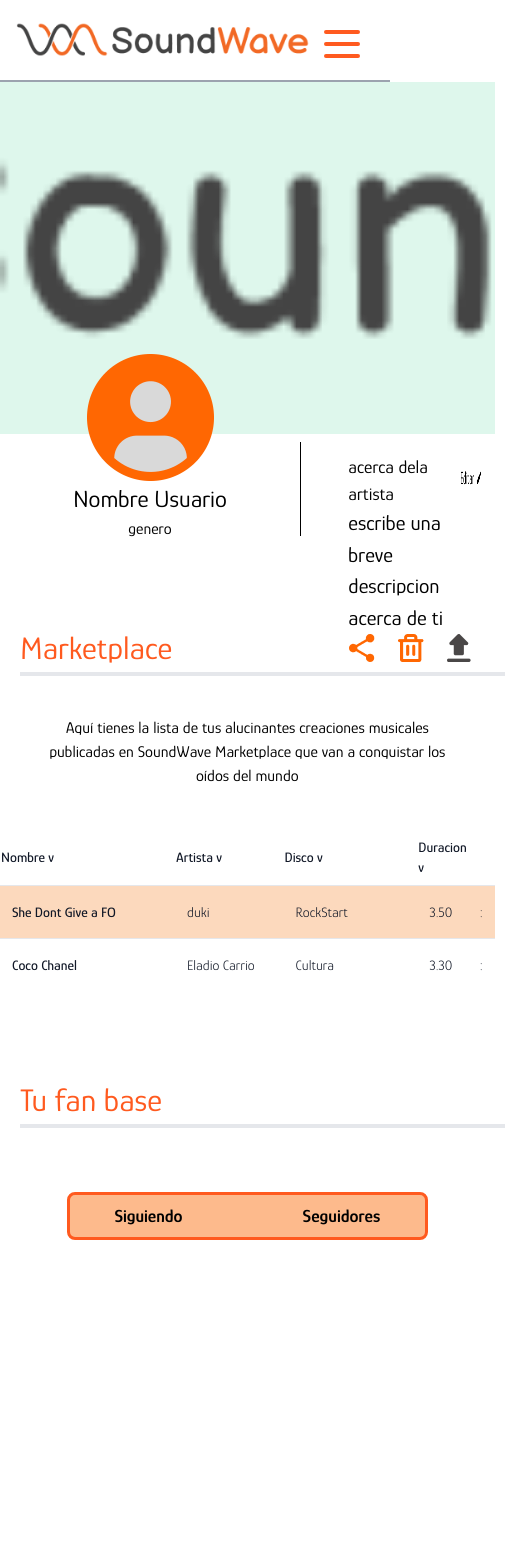
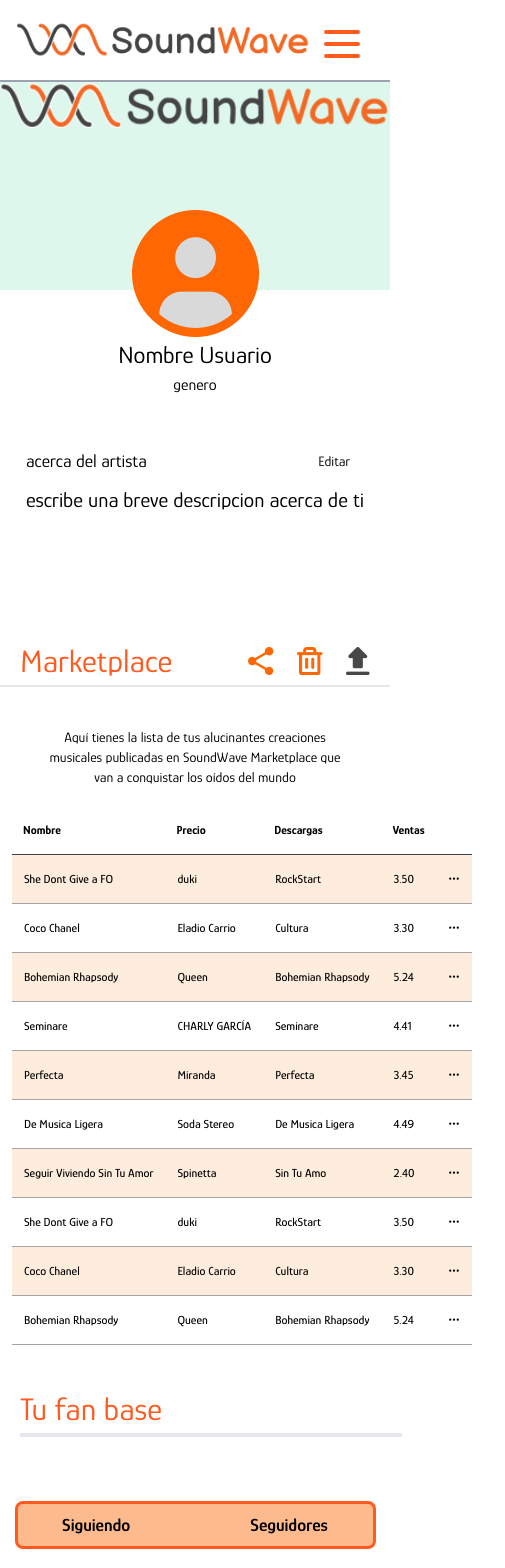
Before and after one commit to riujun/Sound, a Next.js app in the folder apps/client/: page /Perfilartist in a window 390 px wide. Shown: the top 1568 px of the page, 505 px wide, since content can reach past the window. Built offline with nearby package versions, Linux system fonts and the light colour scheme.

Commit message:
feat(tailwindcss): :art: responsive

```diff
--- a/apps/client/src/app/Perfilartist/page.tsx
+++ b/apps/client/src/app/Perfilartist/page.tsx
@@ -12,7 +12,7 @@
       <HeaderGlobal />
       <div className="flex ">
         <Menu />
-        <div>
+        <div className="w-full">
           <Perfiluser />
           <Markedplace />
           <Tufanbace />
--- a/apps/client/src/app/components/Mydata/Midata.tsx
+++ b/apps/client/src/app/components/Mydata/Midata.tsx
@@ -1,22 +1,26 @@
+/* eslint-disable prettier/prettier */
 import Image from 'next/image';
 import React from 'react';
 
 import mp from '@/app/assets/pagos/Mercado Pago.png';
 import paypal from '@/app/assets/pagos/Pay Pal.png';
+
+import { ButtonCuatro } from '../mobile/buttons/Button_cuatro';
+import { ButtonTres } from '../mobile/buttons/Button_tres';
 export default function Midata() {
   return (
-    <div className=" mb-20 w-screen">
+    <div className=" mb-20 w-full">
       <h2 className="ml-7  mt-10 text-[32px] font-medium leading-normal text-orange-500">
         Mis datos
       </h2>
-      <section className=" mt-10 flex w-[100%] flex-col items-center justify-center ">
-        <div>
-          <div className="flex justify-between">
+      <section className=" mt-10 flex w-[100%] flex-col items-center justify-center  ">
+        <div className="">
+          <div className="flex w-full justify-between px-5">
             <h3 className="text-2xl font-semibold leading-normal text-black">Información básica</h3>
             <div className="text-center text-lg font-normal leading-[48px] text-black">Editar</div>
           </div>
-          <div className="h-[0px] w-[746px] border border-black"></div>
-          <section className="flex items-center justify-evenly">
+          <div className="h-[0px]  w-[100%] border border-gray-400 "></div>
+          <section className="flex flex-col items-center md:flex-row md:justify-evenly">
             <div className="mx-14 my-10 ">
               <div className="text-[21px] font-medium leading-normal text-black">
                 Foto de perfil
@@ -39,7 +43,7 @@
                   className="mr-20 w-[40%] border-none"
                 />
               </div>
-              <div className="h-[0px] w-[539px] border border-black"></div>
+              <div className="h-[0px] w-[100%] border border-black"></div>
               <div className="flex justify-between">
                 <div className="py-2 text-xl font-medium leading-normal text-black">
                   Fecha de nacimiento
@@ -50,7 +54,7 @@
                   className="mr-20 w-[40%] border-none"
                 />
               </div>
-              <div className="h-[0px] w-[539px] border border-black"></div>
+              <div className="h-[0px] w-[100%] border border-black"></div>
               <div className="flex justify-between">
                 <div className="py-2 text-xl font-medium leading-normal text-black">
                   Correo electrónico
@@ -61,7 +65,7 @@
                   className="mr-20 w-[40%] border-none"
                 />
               </div>
-              <div className="h-[0px] w-[539px] border border-black"></div>
+              <div className="h-[0px] w-[100%] border border-black"></div>
               <div className="flex justify-between">
                 <div className="py-2 text-xl font-medium leading-normal text-black">Contraseña</div>
                 <input
@@ -70,14 +74,14 @@
                   className="mr-20 w-[40%] border-none"
                 />
               </div>
-              <div className="h-[0px] w-[539px] border border-black"></div>
+              <div className="h-[0px] w-[100%] border border-black"></div>
             </div>
           </section>
-          <h2 className="w-[165px] text-2xl font-semibold leading-normal text-black">
+          <h2 className=" pl-5 text-2xl font-semibold leading-normal text-black ">
             Método de cobro
           </h2>
-          <div className="h-[0px] w-[745px] border border-black"></div>
-          <p className="mt-3 w-[746px] text-[21px] font-medium leading-normal text-black">
+          <div className=" mt-2 h-[0px] w-[100%] border border-gray-400 "></div>
+          <p className="mt-3 w-full pl-5 text-[21px] font-medium leading-normal text-black">
             Configura tu método de cobro. Una vez que esté configurado, podrás recibir los pagos por
             tus ventas.
           </p>
@@ -93,11 +97,11 @@
               </div>
             </div>
           </section>
-          <h2 className="w-[225px] text-2xl font-semibold leading-normal text-black">
+          <h2 className=" pl-5 text-2xl font-semibold leading-normal text-black">
             Información del artista
           </h2>
-          <div className="h-[0px] w-[746px] border border-black"></div>
-          <div className="my-5">
+          <div className="mt-2  h-[0px] w-[100%] border  border-gray-400"></div>
+          <div className="my-5 pl-5">
             <input
               type="text"
               name=""
@@ -106,16 +110,17 @@
               id=""
             />
           </div>
-          <div className="my-5">
+          <div className="my-5 pl-5">
             <input
               type="text"
               name=""
-              className="rounded border border-neutral-400 pb-[20%] pr-[80%] "
-              placeholder="Escribe el género musical"
+              className="w-[90%] rounded border border-neutral-400 pb-[20%]"
+              placeholder="Escribe una breve descripción acerca del artista"
               id=""
             />
           </div>
-          <div className="mt-10 flex justify-end  gap-5">
+          <div className="hidden  md:block">
+            <div className="mt-10 flex  justify-end gap-5 pr-5 ">
               <div className="inline-flex h-12 w-[141px] items-center justify-center gap-2.5 border border-orange-500 p-4">
                 <div className="shrink grow basis-0 text-center text-base font-semibold uppercase leading-none text-black">
                   Cancelar
@@ -128,6 +133,13 @@
               </div>
             </div>
           </div>
+          <div>
+            <div className="flex flex-col items-center justify-center gap-5">
+              <ButtonCuatro>Guardar cambios</ButtonCuatro>
+              <ButtonTres>Cancelar</ButtonTres>
+            </div>
+          </div>
+        </div>
       </section>
     </div>
   );
--- a/apps/client/src/app/components/Tufanbase/Tufanbace.tsx
+++ b/apps/client/src/app/components/Tufanbase/Tufanbace.tsx
@@ -5,7 +5,7 @@
 
 export default function Tufanbace() {
   return (
-    <div>
+    <div className="mt-10">
       <div>
         <h2 className="pl-5 text-[32px] text-orange-500">Tu fan base</h2>
         <div className="border-greey-100 ml-5 flex  w-[98%]  items-center justify-center border-[2px] "></div>
--- a/apps/client/src/app/components/albun/AlbunDetails.tsx
+++ b/apps/client/src/app/components/albun/AlbunDetails.tsx
@@ -4,7 +4,10 @@
 import Image from 'next/image';
 import { useState } from 'react';
 import { FaPlay } from 'react-icons/fa';
+import { GoKebabHorizontal } from 'react-icons/go';
 import { IoIosPodium } from 'react-icons/io';
+
+import albun from '@/app/assets/landingpage/p.jpg';
 
 import { ButtonCreate } from '../Buttons/seccion/Button_Create';
 interface Song {
@@ -116,100 +119,78 @@
   };
   return (
     <div className="mt-20">
-      <section className="flex">
-        <div>
-          <Image
-            className="h-52 w-[206px] rounded-[2.94px]"
-            src="https://encrypted-tbn0.gstatic.com/images?q=tbn:ANd9GcRpvXGqhhMqb0cucakFq6m7QNh--cPvetEWmOxWi7CIKg&s"
-            alt="img"
-          />
+      <div className="px-5">
+        <section className="flex gap-5 ">
+          <div className="w-[206px] ">
+            <Image className="h-52 w-[206px]  rounded-[2.94px]" src={albun} alt="img" />
           </div>
-        <div>
+          <div className="w-[80%]">
             <h3 className="text-[32px] font-medium text-orange-500">Latidos de libertad</h3>
             <p>20</p>
-          <div className="h-[0px] w-[895px] border border-black"></div>
+            <div className="h-[0px] w-[90%] border border-black"></div>
             <p>Descargas</p>
             <p>5</p>
             <p>ventas</p>
             <p>100.00</p>
           </div>
         </section>
+      </div>
+
       <section className="mt-10">
         <section>
           {songs.length > 0 ? (
-            <div className="flex h-[400px] w-[100%] flex-col">
-              <div className="overflow-x-auto " style={{ maxHeight: '75%' }}>
-                <div className="inline-block w-full py-2 sm:px-6 lg:px-8">
-                  <div className="overflow-hidden">
-                    <table className="w-[100%]">
-                      <thead className="border-b bg-white">
-                        <tr>
-                          <th
-                            scope="col"
-                            className="pb-2 text-left text-sm font-medium text-gray-900"
-                          >
-                            Nombre v
+            <div className="flex w-full flex-col items-center justify-center px-3">
+              <div className="w-[100%]">
+                <div className=" w-full">
+                  <div className="">
+                    <table className="w-full ">
+                      <thead className="sticky top-0 border-b bg-white">
+                        <tr className="h-12 border-b border-zinc-700 text-left text-xs md:text-lg">
+                          <th scope="col" className="p-[11px] ">
+                            Nombre
                           </th>
-                          <th
-                            scope="col"
-                            className="pb-2 text-left text-sm font-medium text-gray-900"
-                          >
-                            Artista v
+                          <th scope="col" className="p-[11px]">
+                            Precio
                           </th>
-                          <th
-                            scope="col"
-                            className="pb-2 text-left text-sm font-medium text-gray-900 "
-                          >
-                            Disco v
+                          <th scope="col" className="p-[11px]">
+                            Descargas
                           </th>
-                          <th
-                            scope="col"
-                            className="pb-2 text-left text-sm font-medium text-gray-900"
-                          >
-                            Duracion v
+                          <th scope="col" className="p-[11px]">
+                            Ventas
                           </th>
-                          <th
-                            scope="col"
-                            className="pb-2 text-left text-sm font-medium text-gray-900"
-                          ></th>
+                          <th scope="col" className="p-[11px]"></th>
                         </tr>
                       </thead>
                       <tbody>
                         {songs.map((song, index) => (
                           <tr
                             key={index}
-                            className={`border-b ${colors[index % colors.length]}`}
+                            className={`whitespace-nowrap border-b border-neutral-400 text-sm font-medium ${
+                              colors[index % colors.length]
+                            } text-xs md:text-lg`}
                             onClick={() => {
                               handleSongSelect(index);
                             }}
                           >
-                            <td className="whitespace-nowrap px-3 py-4 text-sm font-medium text-gray-900">
+                            <td className="px-3 py-4 ">
                               <div className="flex items-center gap-1">
                                 {selectedSongIndex === index && (
-                                  <td className="whitespace-nowrap  text-[8px] text-gray-900">
+                                  <td className="text-[8px]">
                                     <FaPlay />
                                   </td>
                                 )}
                                 <div>{song.title}</div>
                                 {selectedSongIndex === index && (
-                                  <td className="whitespace-nowrap  text-[15px] text-gray-900">
+                                  <td className="text-[15px]">
                                     <IoIosPodium />
                                   </td>
                                 )}
                               </div>
                             </td>
-                            <td className="whitespace-nowrap px-3 py-4 text-sm font-light text-gray-900">
-                              {song.artista}
-                            </td>
-                            <td className="whitespace-nowrap px-3 py-4 text-sm font-light text-gray-900">
-                              {song.disco}
-                            </td>
-                            <td className="whitespace-nowrap px-3 py-4 text-sm font-light text-gray-900">
-                              {song.duracion}
-                            </td>
-                            <td className="whitespace-nowrap px-3 py-4 text-sm font-light text-gray-900">
-                              :
-                            </td>
+                            <td className="px-3 py-4">{song.artista}</td>
+                            <td className="px-3 py-4">{song.disco}</td>
+                            <td className="px-3 py-4">{song.duracion}</td>
+                            <td className="px-3 py-4">{<GoKebabHorizontal />}</td>
                           </tr>
                         ))}
                       </tbody>
--- a/apps/client/src/app/components/markedplace/Markedplace.tsx
+++ b/apps/client/src/app/components/markedplace/Markedplace.tsx
@@ -3,6 +3,7 @@
 import Image from 'next/image';
 import { useState } from 'react';
 import { FaPlay } from 'react-icons/fa';
+import { GoKebabHorizontal } from 'react-icons/go';
 import { IoIosPodium } from 'react-icons/io';
 
 import compartir from '@/app/assets/compartir.png';
@@ -114,7 +115,7 @@
 ];
 export default function Markedplace() {
   const [selectedSongIndex, setSelectedSongIndex] = useState<number | null>(null);
-  const colors = ['bg-orange-200', 'bg-white'];
+  const colors = ['bg-orange-100', 'bg-white'];
   const handleSongSelect = (index: number) => {
     setSelectedSongIndex(index);
   };
@@ -123,7 +124,7 @@
       <div className="flex justify-between">
         <h2 className="pl-5 text-[32px] text-orange-500">Marketplace</h2>
 
-        <div className="mr-6 flex items-center gap-3">
+        <div className="flex items-center gap-3 pr-5">
           <div className="">
             <Image className="object-cover" src={compartir} alt="logo" />
           </div>
@@ -135,87 +136,67 @@
           </div>
         </div>
       </div>
-      <div className="border-greey-100 ml-5 flex  w-[98%]  items-center justify-center border-[2px] "></div>
-
-      <section>
+      <div className="border-greey-100 flex  w-full  items-center justify-center border-[1px] "></div>
+      <div className=" mt-10 flex items-center justify-center">
+        <p className="w-[302px] text-center text-sm font-normal text-black md:w-[40%] md:text-[18px]">
+          Aquí tienes la lista de tus alucinantes creaciones musicales publicadas en SoundWave
+          Marketplace que van a conquistar los oídos del mundo
+        </p>
+      </div>
+      <section className="mt-5 flex w-full">
         {songs.length > 0 ? (
-          <div className="flex h-[400px] w-[100%] flex-col">
-            <div className="overflow-x-auto " style={{ maxHeight: '75%' }}>
-              <article className="p-10 text-center">
-                Aquí tienes la lista de tus alucinantes creaciones musicales publicadas en SoundWave
-                Marketplace que van a conquistar los oídos del mundo
-              </article>
-              <div className="inline-block w-full py-2 sm:px-6 lg:px-8">
-                <div className="overflow-hidden">
-                  <table className="w-[100%]">
-                    <thead className="border-b bg-white">
-                      <tr>
-                        <th
-                          scope="col"
-                          className="pb-2 text-left text-sm font-medium text-gray-900"
-                        >
-                          Nombre v
+          <div className="flex w-full flex-col items-center justify-center px-3">
+            <div className="w-[100%]">
+              <div className=" w-full">
+                <div className="">
+                  <table className="w-full ">
+                    <thead className="sticky top-0 border-b bg-white">
+                      <tr className="h-12 border-b border-zinc-700 text-left text-xs md:text-lg">
+                        <th scope="col" className="p-[11px] ">
+                          Nombre
                         </th>
-                        <th
-                          scope="col"
-                          className="pb-2 text-left text-sm font-medium text-gray-900"
-                        >
-                          Artista v
+                        <th scope="col" className="p-[11px]">
+                          Precio
                         </th>
-                        <th
-                          scope="col"
-                          className="pb-2 text-left text-sm font-medium text-gray-900 "
-                        >
-                          Disco v
+                        <th scope="col" className="p-[11px]">
+                          Descargas
                         </th>
-                        <th
-                          scope="col"
-                          className="pb-2 text-left text-sm font-medium text-gray-900"
-                        >
-                          Duracion v
+                        <th scope="col" className="p-[11px]">
+                          Ventas
                         </th>
-                        <th
-                          scope="col"
-                          className="pb-2 text-left text-sm font-medium text-gray-900"
-                        ></th>
+                        <th scope="col" className="p-[11px]"></th>
                       </tr>
                     </thead>
                     <tbody>
                       {songs.map((song, index) => (
                         <tr
                           key={index}
-                          className={`border-b ${colors[index % colors.length]}`}
+                          className={`whitespace-nowrap border-b border-neutral-400 text-sm font-medium ${
+                            colors[index % colors.length]
+                          } text-xs md:text-lg`}
                           onClick={() => {
                             handleSongSelect(index);
                           }}
                         >
-                          <td className="whitespace-nowrap px-3 py-4 text-sm font-medium text-gray-900">
+                          <td className="px-3 py-4 ">
                             <div className="flex items-center gap-1">
                               {selectedSongIndex === index && (
-                                <td className="whitespace-nowrap  text-[8px] text-gray-900">
+                                <td className="text-[8px]">
                                   <FaPlay />
                                 </td>
                               )}
                               <div>{song.title}</div>
                               {selectedSongIndex === index && (
-                                <td className="whitespace-nowrap  text-[15px] text-gray-900">
+                                <td className="text-[15px]">
                                   <IoIosPodium />
                                 </td>
                               )}
                             </div>
                           </td>
-                          <td className="whitespace-nowrap px-3 py-4 text-sm font-light text-gray-900">
-                            {song.artista}
-                          </td>
-                          <td className="whitespace-nowrap px-3 py-4 text-sm font-light text-gray-900">
-                            {song.disco}
-                          </td>
-                          <td className="whitespace-nowrap px-3 py-4 text-sm font-light text-gray-900">
-                            {song.duracion}
-                          </td>
-                          <td className="whitespace-nowrap px-3 py-4 text-sm font-light text-gray-900">
-                            :
-                          </td>
+                          <td className="px-3 py-4">{song.artista}</td>
+                          <td className="px-3 py-4">{song.disco}</td>
+                          <td className="px-3 py-4">{song.duracion}</td>
+                          <td className="px-3 py-4">{<GoKebabHorizontal />}</td>
                         </tr>
                       ))}
                     </tbody>
--- a/apps/client/src/app/components/perfilUser/Perfiluser.tsx
+++ b/apps/client/src/app/components/perfilUser/Perfiluser.tsx
@@ -1,16 +1,16 @@
 /* eslint-disable prettier/prettier */
 import Image from 'next/image';
 
-import editar from '@/app/assets/Boton_Editar.png';
+// import editar from '@/app/assets/Boton_Editar.png';
 import portada from '@/app/assets/landingpage/soundwave.png';
 import userBig from '@/app/assets/userBig.png';
 export default function Perfiluser() {
   return (
     <div>
-      <div className="h-[352px] w-full bg-green-100">
-        <Image className="object-cover w-full h-full" src={portada} alt="portada" />
+      <div className=" h-[208px] w-[100%] bg-green-100 md:h-[352px]">
+        <Image className=" w-[100%]" src={portada} alt="portada" />
       </div>
-      <div className="flex h-[110px] w-full ">
+      <div className="flex w-full flex-col items-center md:mt-10 md:h-[110px]  md:flex-row">
         <div className="relative bottom-20">
           <div className="flex w-[300px] flex-col items-center justify-center">
             <Image className="h-[127] w-[127px]" src={userBig} alt="usuario" />
@@ -18,13 +18,17 @@
             <p>genero</p>
           </div>
         </div>
-        <div className="mb-2 mt-2 w-[1px] bg-black"></div>
-        <div className="ml-12 w-[70%] pt-5">
-          <p className="text-[18px]">acerca dela artista</p>
+        <div className="bg-black md:mb-2 md:mt-2 md:w-[1px] "></div>
+        <div className="relative bottom-10 md:ml-12 md:w-[70%] md:pt-5 ">
+          <div className="flex w-[100%] items-center justify-between">
+            <p className="text-[18px]">acerca del artista</p>
+            <div className="inline-flex h-12 w-[60px] items-center justify-center">
+              <div className="w-[60px] text-center text-sm font-normal leading-[48px] text-black">
+                Editar
+              </div>
+            </div>
+          </div>
           <p className="text-[21px]">escribe una breve descripcion acerca de ti</p>
-        </div>
-        <div className="pt-5 pr-3">
-          <Image className="h-[48px] w-[69px]" src={editar} alt="editar" />
         </div>
       </div>
     </div>
--- a/apps/client/src/app/detailalbun/page.tsx
+++ b/apps/client/src/app/detailalbun/page.tsx
@@ -15,7 +15,7 @@
         <div className="flex flex-grow flex-col">
           <Perfiluser />
           <AlbunDetails />
-          <div className="mb-3 ml-7  text-[11px]">
+          <div className="mb-3 ml-7 mt-10  text-[11px]">
             © 2023 SoundWave | Todos los Derechos Reservados
           </div>
         </div>
```
Also changed, not shown: apps/client/src/app/components/passport/Passport_User.tsx (+17 -4 lines). Lines whose indentation alone changed are shown as unchanged.
